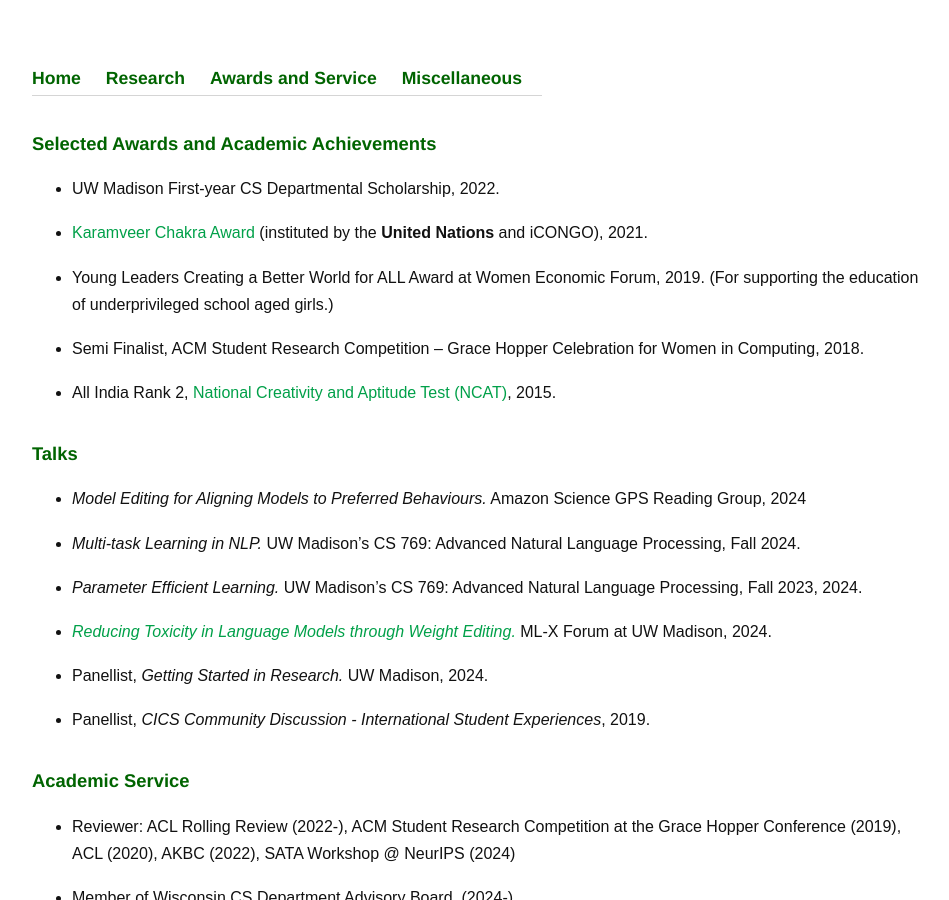
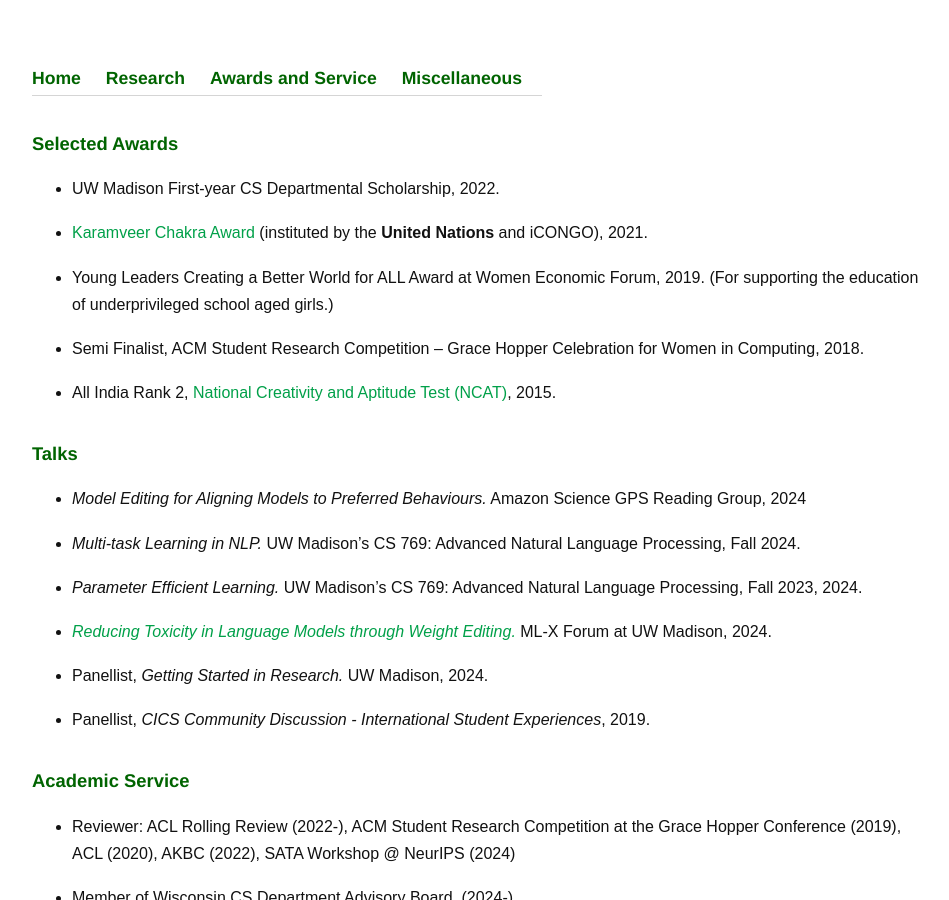
Before and after one commit to Uppaal/Uppaal.github.io, a Jekyll site: the page built from awards_service.html, in a window 1280 px wide and 900 px high. Shown: the whole window, without its empty margins (160-1109 px from the left). Built offline with Jekyll 4.4.1, drawn with Linux system fonts in a browser that asks for light colours.

Commit message:
Update awards_service.html

```diff
--- a/awards_service.html
+++ b/awards_service.html
@@ -15,7 +15,7 @@ title: Awards and Service
 
 <div class="blurb">
 
-<h3> Selected Awards and Academic Achievements </h3>
+<h3> Selected Awards</h3>
 <ul>
   <li>UW Madison First-year CS Departmental Scholarship, 2022.</li>
   <li><a href="https://en.wikipedia.org/wiki/Karmaveer_Chakra_Award">Karamveer Chakra Award</a> (instituted by the <b>United Nations</b> and iCONGO), 2021. </li>
```
